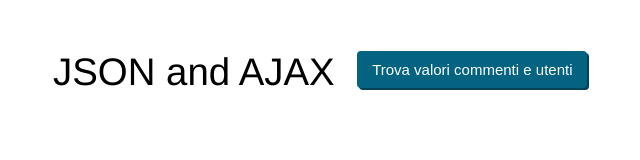
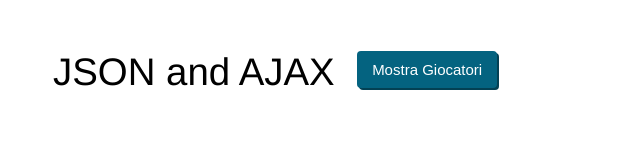
Before and after one commit to Campe01/ajax, a website: page HTML5Application/public_html/index.html in a window 1280 px wide. Shown: the whole page, without its empty margins (75-715 px from the left). Drawn offline with Linux system fonts and the light colour scheme.

Commit message:
Add files via upload

```diff
--- a/HTML5Application/public_html/index.html
+++ b/HTML5Application/public_html/index.html
@@ -2,7 +2,7 @@
 <body>
     <header>
         <h1>JSON and AJAX</h1>
-        <button id="btn">Trova valori commenti e utenti</button>
+        <button id="btn">Mostra Giocatori</button>
         <link rel="stylesheet" href="css/styles.css">
     </header>
     <div id="player-info"></div>
```
